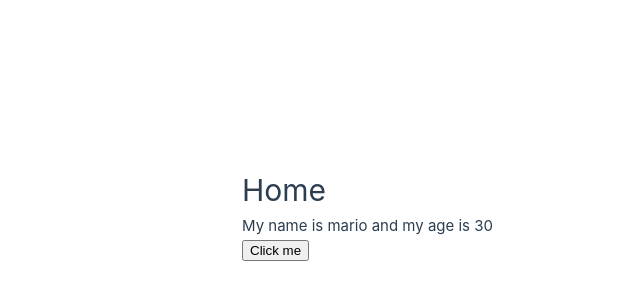
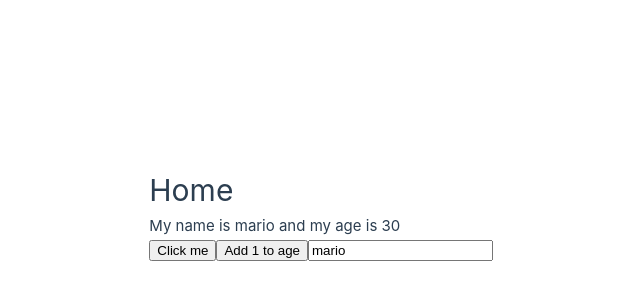
Before and after one commit to tranielmp8/vue-composition-api, a Vue app: page / in a window 1280 px wide. Shown: the part 186-486 px from the top of the page, without its empty margins (147-787 px from the left). Built offline with nearby package versions, Linux system fonts and the light colour scheme.

Commit message:
refs and reactivity

```diff
--- a/src/views/HomeView.vue
+++ b/src/views/HomeView.vue
@@ -4,22 +4,23 @@
   <h1>Home</h1>
   <p ref="p" >My name is {{ name }} and my age is {{ age }}</p>
   <button @click="handleClick" >Click me</button>
+  <button @click="age++" >Add 1 to age</button>
+  <input type="text" v-model="name" >
  </div>
 </template>
 
 <script setup>
   import {ref} from 'vue'
-  console.log('setup not needed inside script tag anymore')
+  console.log('reactive')
 
-  let name = ref('mario')
-  let age = ref(30)
-
-  const p = ref(null)
+  // reactive values
+  const name = ref('mario')
+  const age = ref(30)
 
   const handleClick = () => {
-    console.log(p.value)
-    p.value.classList.add('test')
-    p.value.textContent = 'hello, ninjas'
+    console.log('reactivity')
+    name.value = 'luigi'
+    age.value = 25
   }
 
   // old composition API we would need to return variables and methods, but we do not need to do that anymore
```
